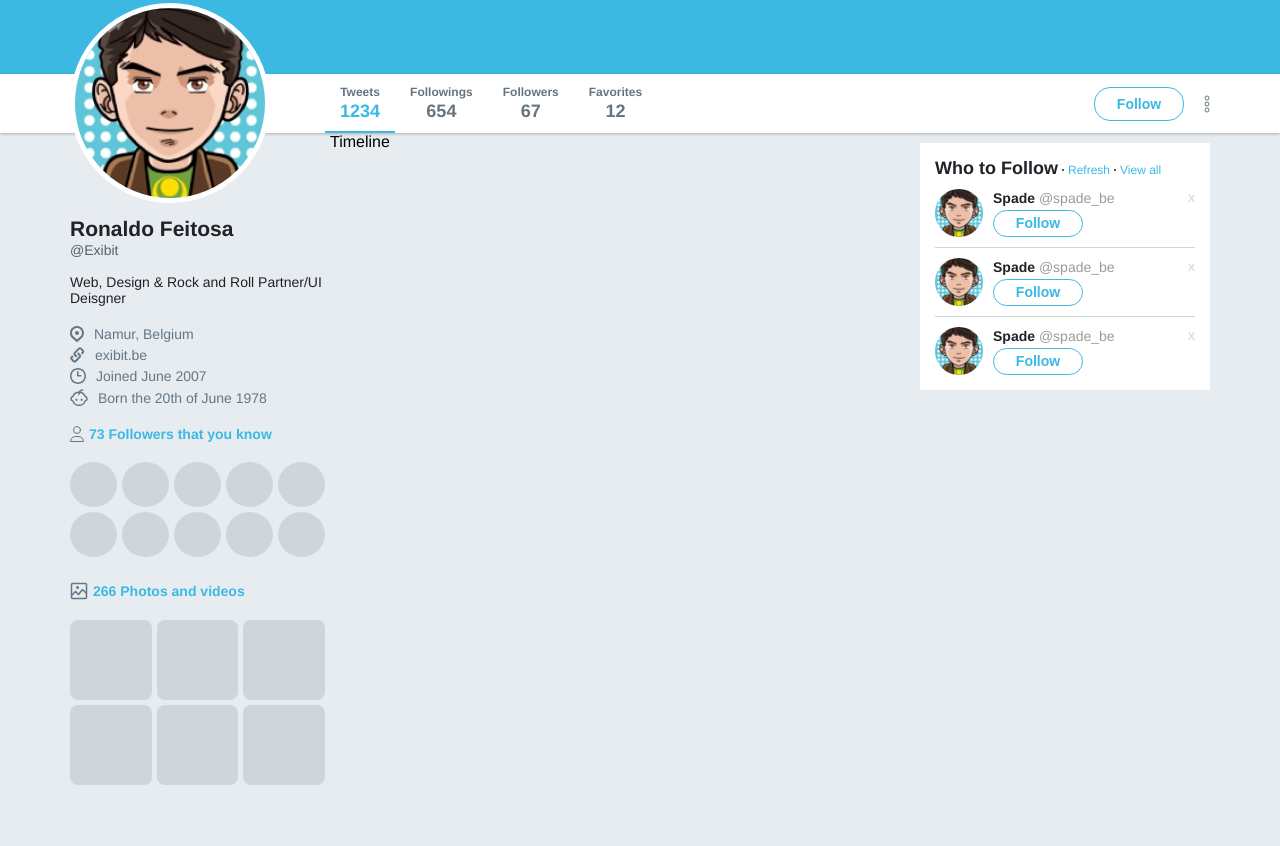
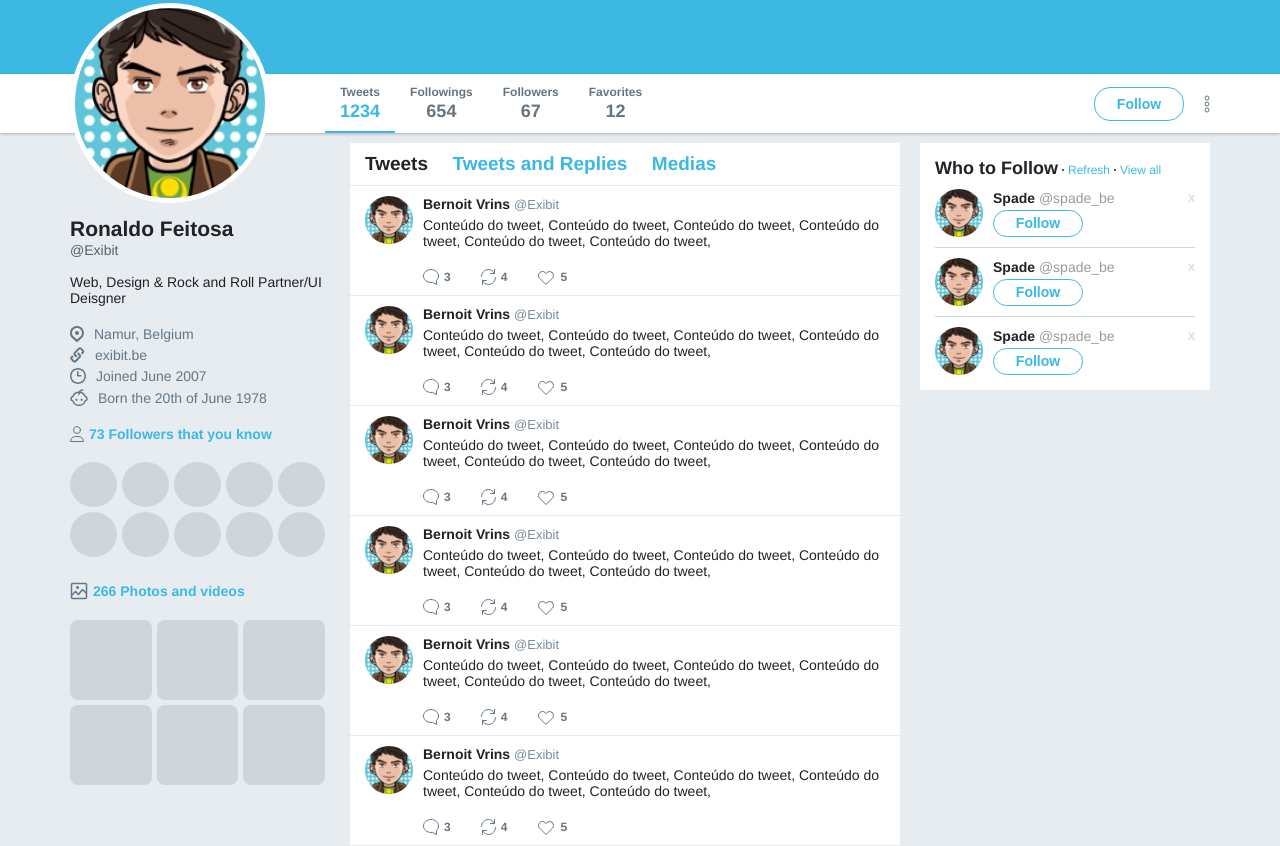
Before and after one commit to ronaldofjc/flexbox-twitter-layout, a plain HTML site: page index.html in a window 1280 px wide. Shown: the part 292-1138 px from the top of the page. Before the commit the page ends 1082 px from the top, so only its background shows below. Drawn offline with Linux system fonts and the light colour scheme.

Commit message:
Timeline

```diff
--- a/index.html
+++ b/index.html
@@ -102,7 +102,92 @@
       </div>
     </aside>
     <section class="timeline">
-      Timeline
+      <nav>
+        <a href="" class="active">Tweets</a>
+        <a href="">Tweets and Replies</a>
+        <a href="">Medias</a>
+      </nav>
+
+      <ul class="tweets">
+        <li>
+          <img src="/images/avatar.png" alt="Avatar">
+          <div class="info">
+            <strong>Bernoit Vrins <span>@Exibit</span></strong>
+            <p>Conteúdo do tweet, Conteúdo do tweet, Conteúdo do tweet, Conteúdo do tweet, Conteúdo do tweet, Conteúdo
+              do tweet, </p>
+            <div class="actions">
+              <a href=""><img src="/images/comments.svg" alt="Comments"> 3</a>
+              <a href=""><img src="/images/retweet.svg" alt="Comments"> 4</a>
+              <a href=""><img src="/images/like.svg" alt="Comments"> 5</a>
+            </div>
+          </div>
+        </li>
+        <li>
+          <img src="/images/avatar.png" alt="Avatar">
+          <div class="info">
+            <strong>Bernoit Vrins <span>@Exibit</span></strong>
+            <p>Conteúdo do tweet, Conteúdo do tweet, Conteúdo do tweet, Conteúdo do tweet, Conteúdo do tweet, Conteúdo
+              do tweet, </p>
+            <div class="actions">
+              <a href=""><img src="/images/comments.svg" alt="Comments"> 3</a>
+              <a href=""><img src="/images/retweet.svg" alt="Comments"> 4</a>
+              <a href=""><img src="/images/like.svg" alt="Comments"> 5</a>
+            </div>
+          </div>
+        </li>
+        <li>
+          <img src="/images/avatar.png" alt="Avatar">
+          <div class="info">
+            <strong>Bernoit Vrins <span>@Exibit</span></strong>
+            <p>Conteúdo do tweet, Conteúdo do tweet, Conteúdo do tweet, Conteúdo do tweet, Conteúdo do tweet, Conteúdo
+              do tweet, </p>
+            <div class="actions">
+              <a href=""><img src="/images/comments.svg" alt="Comments"> 3</a>
+              <a href=""><img src="/images/retweet.svg" alt="Comments"> 4</a>
+              <a href=""><img src="/images/like.svg" alt="Comments"> 5</a>
+            </div>
+          </div>
+        </li>
+        <li>
+          <img src="/images/avatar.png" alt="Avatar">
+          <div class="info">
+            <strong>Bernoit Vrins <span>@Exibit</span></strong>
+            <p>Conteúdo do tweet, Conteúdo do tweet, Conteúdo do tweet, Conteúdo do tweet, Conteúdo do tweet, Conteúdo
+              do tweet, </p>
+            <div class="actions">
+              <a href=""><img src="/images/comments.svg" alt="Comments"> 3</a>
+              <a href=""><img src="/images/retweet.svg" alt="Comments"> 4</a>
+              <a href=""><img src="/images/like.svg" alt="Comments"> 5</a>
+            </div>
+          </div>
+        </li>
+        <li>
+          <img src="/images/avatar.png" alt="Avatar">
+          <div class="info">
+            <strong>Bernoit Vrins <span>@Exibit</span></strong>
+            <p>Conteúdo do tweet, Conteúdo do tweet, Conteúdo do tweet, Conteúdo do tweet, Conteúdo do tweet, Conteúdo
+              do tweet, </p>
+            <div class="actions">
+              <a href=""><img src="/images/comments.svg" alt="Comments"> 3</a>
+              <a href=""><img src="/images/retweet.svg" alt="Comments"> 4</a>
+              <a href=""><img src="/images/like.svg" alt="Comments"> 5</a>
+            </div>
+          </div>
+        </li>
+        <li>
+          <img src="/images/avatar.png" alt="Avatar">
+          <div class="info">
+            <strong>Bernoit Vrins <span>@Exibit</span></strong>
+            <p>Conteúdo do tweet, Conteúdo do tweet, Conteúdo do tweet, Conteúdo do tweet, Conteúdo do tweet, Conteúdo
+              do tweet, </p>
+            <div class="actions">
+              <a href=""><img src="/images/comments.svg" alt="Comments"> 3</a>
+              <a href=""><img src="/images/retweet.svg" alt="Comments"> 4</a>
+              <a href=""><img src="/images/like.svg" alt="Comments"> 5</a>
+            </div>
+          </div>
+        </li>
+      </ul>
     </section>
     <aside class="widgets">
       <div class="widget follow">
--- a/style.css
+++ b/style.css
@@ -283,6 +283,91 @@ div.wrapper-content aside.profile .images ul li {
 
 div.wrapper-content .timeline {
   flex: 1;
+  background: #fff;
+  margin: 10px 20px 0;
+}
+
+div.wrapper-content .timeline nav {
+  border-bottom: 1px solid #e6ecf0;
+  padding: 10px 15px;
+}
+
+div.wrapper-content .timeline nav a {
+  text-decoration: none;
+  color: #3bb9e3;
+  font-size: 19px;
+  font-weight: bold;
+  margin-left: 20px;
+}
+
+div.wrapper-content .timeline nav a.active {
+  color: #1f2226;
+}
+
+div.wrapper-content .timeline nav a:first-child {
+  margin: 0;
+}
+
+div.wrapper-content .timeline ul.tweets {
+  list-style: none;
+}
+
+div.wrapper-content .timeline ul.tweets li {
+  border-bottom: 1px solid #e6ecf0;
+  padding: 10px 15px;
+  display: flex;
+}
+
+div.wrapper-content .timeline ul.tweets li > img {
+  width: 48px;
+  height: 48px;
+  border-radius: 50%;
+}
+
+div.wrapper-content .timeline ul.tweets li .info {
+  margin-left: 10px;
+  display: flex;
+  flex-direction: column;
+}
+
+div.wrapper-content .timeline ul.tweets li .info strong {
+  font-size: 14px;
+  color: #1f2326;
+}
+
+div.wrapper-content .timeline ul.tweets li .info strong span {
+  font-weight: normal;
+  font-size: 13px;
+  color: #7b8b9a;
+}
+
+div.wrapper-content .timeline ul.tweets li .info p {
+  font-size: 14px;
+  color: #1f2326;
+  margin-top: 5px;
+}
+
+div.wrapper-content .timeline ul.tweets li .actions {
+  display: flex;
+  margin-top: 20px;
+}
+
+div.wrapper-content .timeline ul.tweets li .actions a {
+  display: flex;
+  align-items: center;
+  text-decoration: none;
+  color: #667580;
+  font-weight: bold;
+  font-size: 12px;
+  margin-left: 30px;
+}
+
+div.wrapper-content .timeline ul.tweets li .actions a:first-child {
+  margin-left: 0;
+}
+
+div.wrapper-content .timeline ul.tweets li .actions a img {
+  margin-right: 5px;
 }
 
 div.wrapper-content aside.widgets {
```
